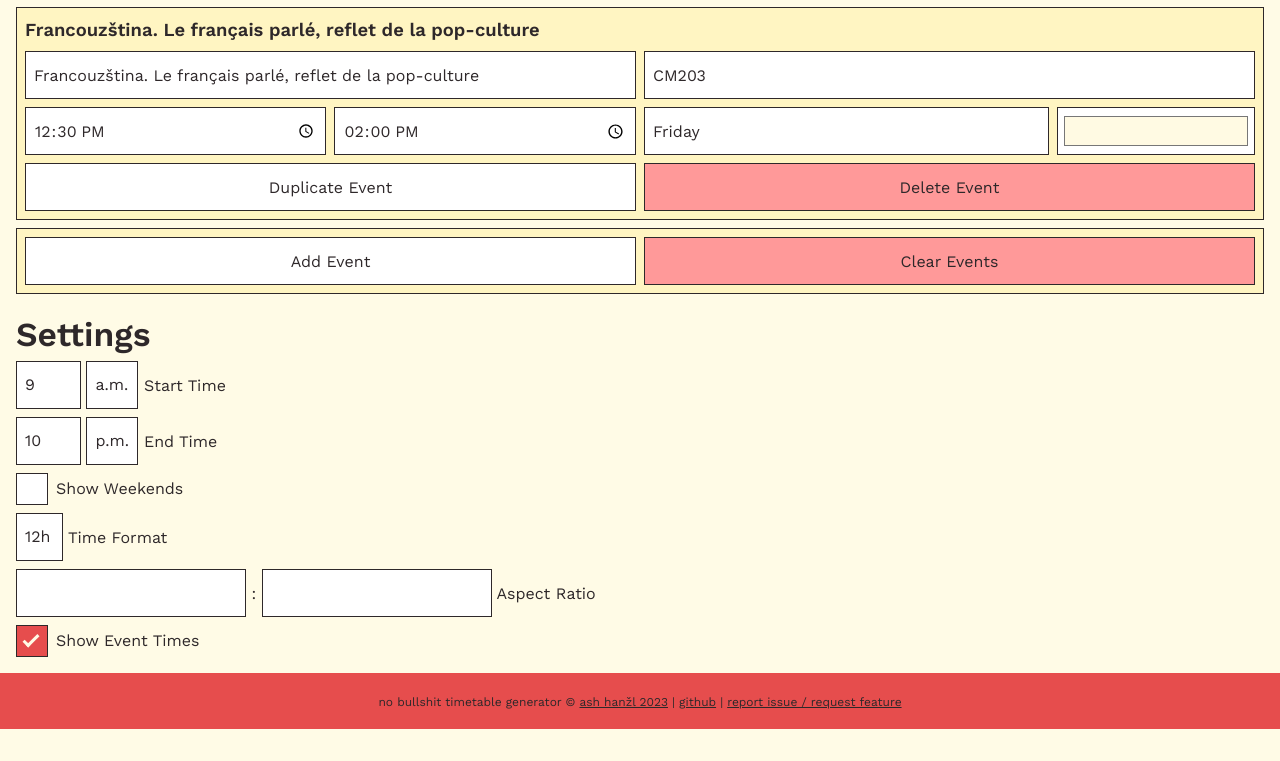
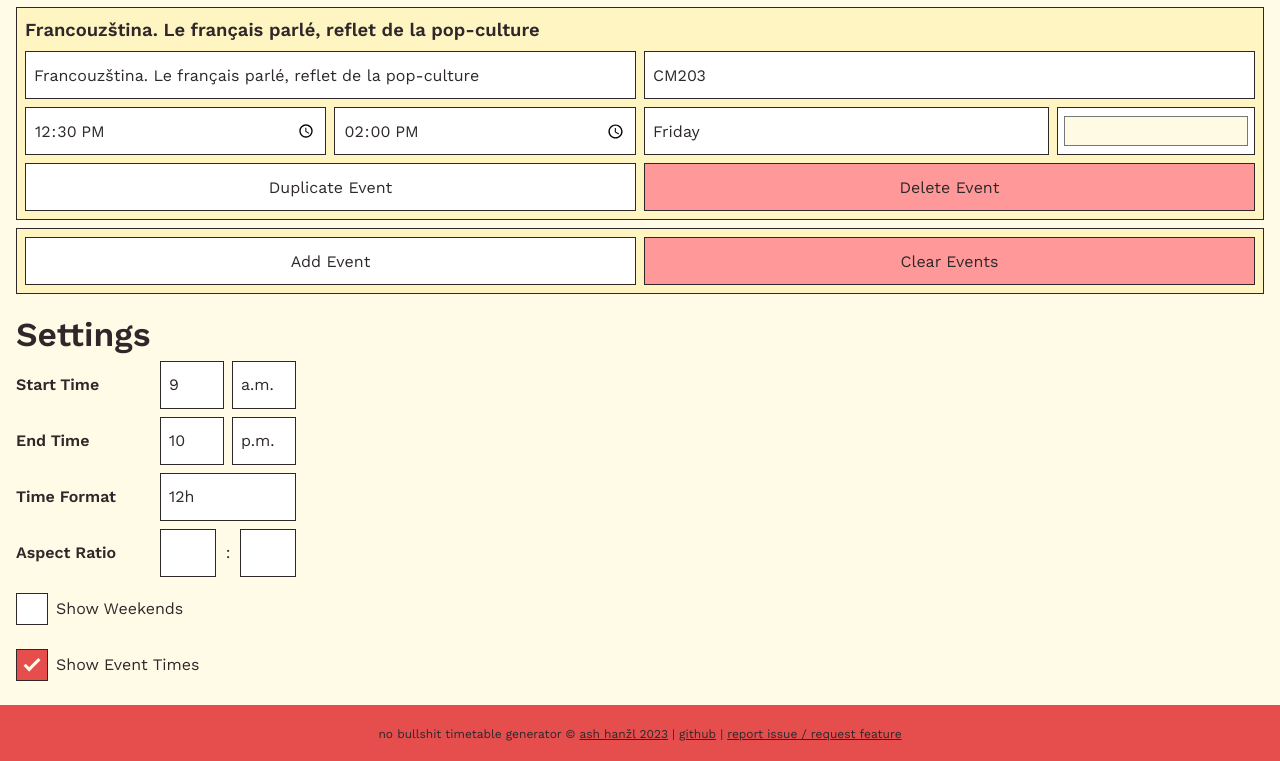
Before and after one commit to prokophanzl/nbtg, a plain HTML site: page index.html in a window 1280 px wide. Shown: the part 4360-5121 px from the top of the page. Before the commit the page ends 5089 px from the top, so only its background shows below. Drawn offline with nearby package versions, Linux system fonts and the light colour scheme.

Commit message:
Finish settings styling

```diff
--- a/index.html
+++ b/index.html
@@ -106,43 +106,56 @@
 			</div>
 			<h1>Settings</h1>
 			<div class="settings-container">
-				<label>
+				<label class="label-input">
+					<span class="label-span label-input-span">Start Time</span>
+					<div class="inputs-line">
+						<div class="times-wrapper">
 							<input type="number" name="tt-start" id="tt-start" placeholder="8" min="1" max="12" />
 							<select name="tt-start-am-pm" id="tt-start-am-pm">
 								<option value="0" selected>a.m.</option>
 								<option value="1">p.m.</option>
 							</select>
-					Start Time
+						</div>
+					</div>
 				</label>
-				<label>
+				<label class="label-input">
+					<span class="label-span label-input-span">End Time</span>
+					<div class="inputs-line">
+						<div class="times-wrapper">
 							<input type="number" name="tt-end" id="tt-end" placeholder="8" min="1" max="12" />
 							<select name="tt-end-am-pm" id="tt-end-am-pm">
 								<option value="0">a.m.</option>
 								<option value="1" selected>p.m.</option>
 							</select>
-					End Time
+						</div>
+					</div>
+				</label>
+				<label class="label-input">
+					<span class="label-span label-input-span">Time Format</span>
+					<div class="inputs-line">
+						<select name="tt-time-format" id="tt-time-format">
+							<option value="0">12h</option>
+							<option value="1" selected>24h</option>
+						</select>
+					</div>
+				</label>
+				<label class="label-input">
+					<span class="label-span label-input-span">Aspect Ratio</span>
+					<div class="inputs-line aspect-wrapper">
+						<input type="number" name="tt-aspect-1" id="tt-aspect-1" />
+						<span class="aspect-colon">:</span>
+						<input type="number" name="tt-aspect-2" id="tt-aspect-2" />
+					</div>
 				</label>
 				<label class="label-with-checkmark">
 					<input type="checkbox" name="tt-show-weekends" id="tt-show-weekends" />
 					<span class="checkmark"></span>
-					Show Weekends
-				</label>
-				<label>
-					<select name="tt-time-format" id="tt-time-format">
-						<option value="0">12h</option>
-						<option value="1" selected>24h</option>
-					</select>
-					Time Format
-				</label>
-				<label>
-					<input type="number" name="tt-aspect-1" id="tt-aspect-1" /> :
-					<input type="number" name="tt-aspect-2" id="tt-aspect-2" />
-					Aspect Ratio
+					<span class="label-span">Show Weekends</span>
 				</label>
 				<label class="label-with-checkmark">
 					<input type="checkbox" name="tt-show-event-times" id="tt-show-event-times" />
 					<span class="checkmark"></span>
-					Show Event Times
+					<span class="label-span">Show Event Times</span>
 				</label>
 			</div>
 		</section>
--- a/resources/css/index.scss
+++ b/resources/css/index.scss
@@ -162,8 +162,8 @@ label {
 
 .label-with-checkmark {
 	padding-left: 2.5rem;
-	height: 2rem;
-	line-height: 2rem;
+	height: 3rem;
+	line-height: 3rem;
 	position: relative;
 
 	input[type="checkbox"] {
@@ -184,7 +184,7 @@ label {
 
 	.checkmark {
 		position: absolute;
-		top: 0;
+		top: 0.5rem;
 		left: 0;
 		height: 2rem;
 		width: 2rem;
@@ -203,8 +203,8 @@ label {
 	}
 
 	.checkmark:after {
-		left: 0.65rem;
-		top: 0.32rem;
+		left: 0.67rem;
+		top: 0.33rem;
 		width: 0.5rem;
 		height: 1rem;
 		border: solid var(--light);
@@ -327,4 +327,65 @@ label {
 .settings-container {
 	display: grid;
 	gap: 0.5rem;
+
+	.label-input {
+		display: grid;
+		gap: 0.5rem;
+		grid-auto-flow: column;
+		grid-template-columns: 8.5rem 8.5rem;
+	}
+
+	.label-input-span {
+		display: block;
+		min-height: 3rem;
+		line-height: 3rem;
+		grid-column: 1 / 2;
+		grid-column: 1 / 1;
+		font-weight: bold;
+	}
+
+	.inputs-line {
+		grid-column: 2 / 2;
+	}
+
+	#tt-start,
+	#tt-end,
+	#tt-start-am-pm,
+	#tt-end-am-pm {
+		width: 4rem;
+	}
+
+	#tt-time-format {
+		width: 100%;
+	}
+
+	.times-wrapper {
+		display: grid;
+		gap: 0.5rem;
+		grid-auto-flow: column;
+	}
+
+	.aspect-wrapper {
+		display: grid;
+		grid-auto-flow: column;
+		width: 8.5rem;
+		grid-template-columns: 3.5rem auto 3.5rem;
+		gap: 0.5rem;
+
+		input::-webkit-outer-spin-button,
+		input::-webkit-inner-spin-button {
+			-webkit-appearance: none;
+			margin: 0;
+		}
+
+		input[type="number"] {
+			appearance: textfield;
+			-webkit-appearance: textfield;
+		}
+
+		.aspect-colon {
+			display: grid;
+			place-items: center;
+		}
+	}
 }
```
Also changed, not shown: resources/css/compiled/index.css. Lines whose indentation alone changed are shown as unchanged.
